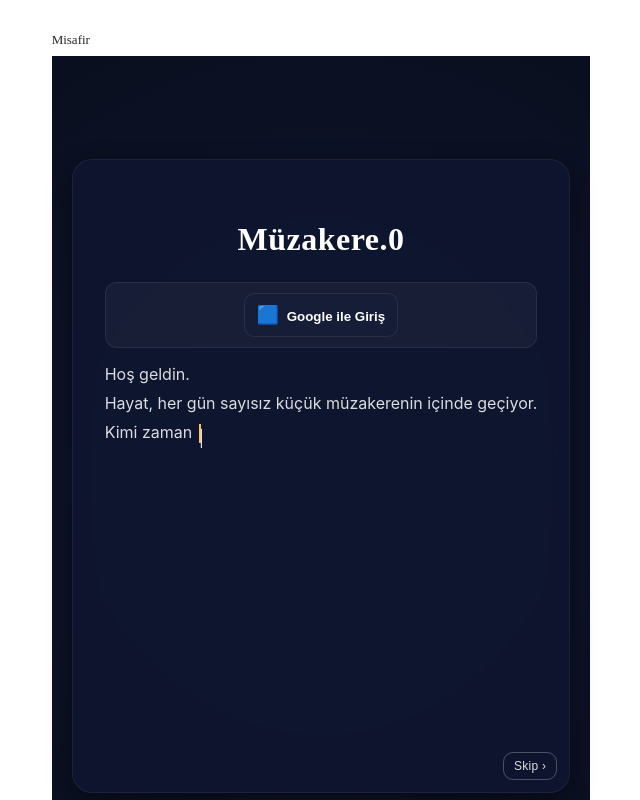
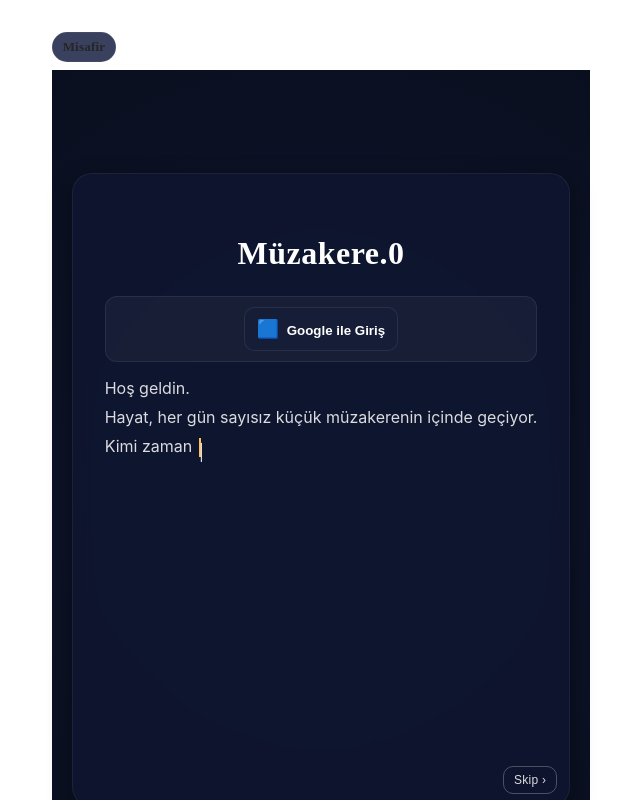
Before and after one commit to omerali1996/convince_app_v3, a React (Create React App) app: page / in a window 1280 px wide. Shown: the top 800 px of the page, without its empty margins (319-959 px from the left). Built offline with nearby package versions, Linux system fonts and the light colour scheme; no server answers.

Commit message:
Update App.jsx

```diff
--- a/src/App.jsx
+++ b/src/App.jsx
@@ -26,8 +26,8 @@ function ScreenSwitcher() {
   return (
     <div style={rootWrap}>
       <div className="container">
-        <div style={{ display: "flex", justifyContent: "space-between", marginBottom: 8 }}>
-          <div style={{ fontSize: 13, opacity: .85 }}>
+        <div style={topRow}>
+          <div style={topBadge}>
             {checking ? "Giriş durumunuz kontrol ediliyor..." : user ? `👋 ${user.name}` : "Misafir"}
           </div>
         </div>
@@ -57,6 +57,24 @@ const rootWrap = {
   padding: "24px"
 };
 
+const topRow = {
+  display: "flex",
+  justifyContent: "space-between",
+  marginBottom: 8
+};
+
+const topBadge = {
+  fontSize: 13,
+  opacity: .85,
+  background: "#172044",
+  color: "var(--accent)",
+  border: "1px solid rgba(255,255,255,.06)",
+  padding: "6px 10px",
+  borderRadius: 999,
+  fontWeight: 600,
+  letterSpacing: ".2px"
+};
+
 export default function App() {
   return (
     <AuthProvider>
```
